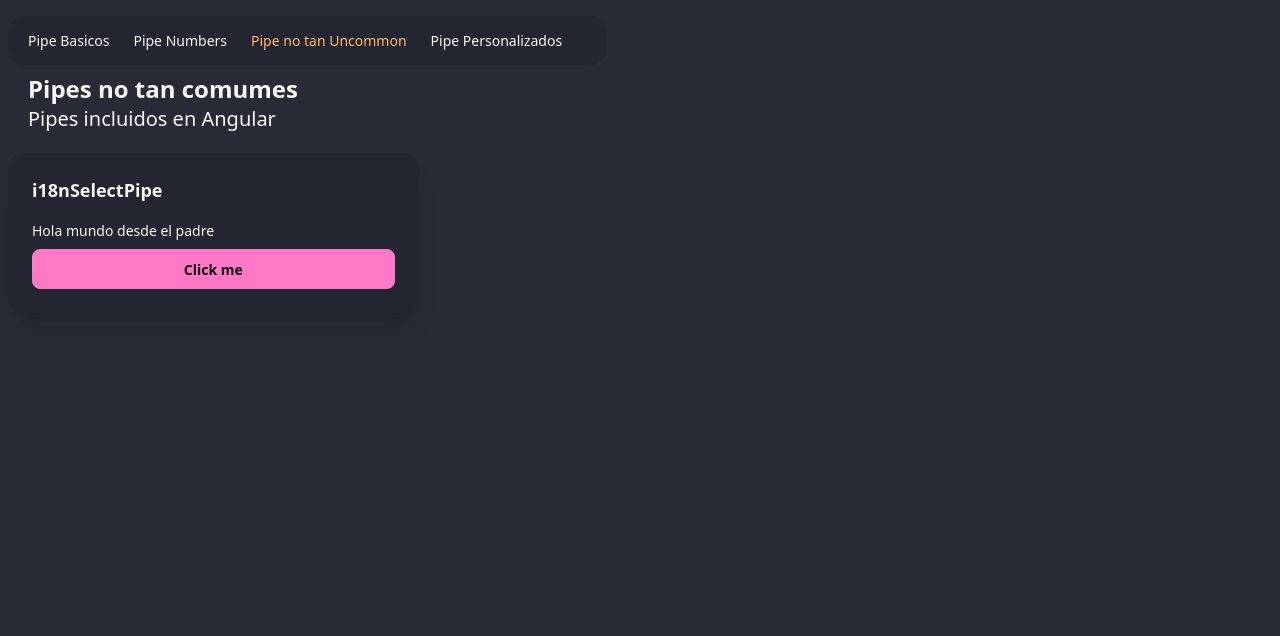
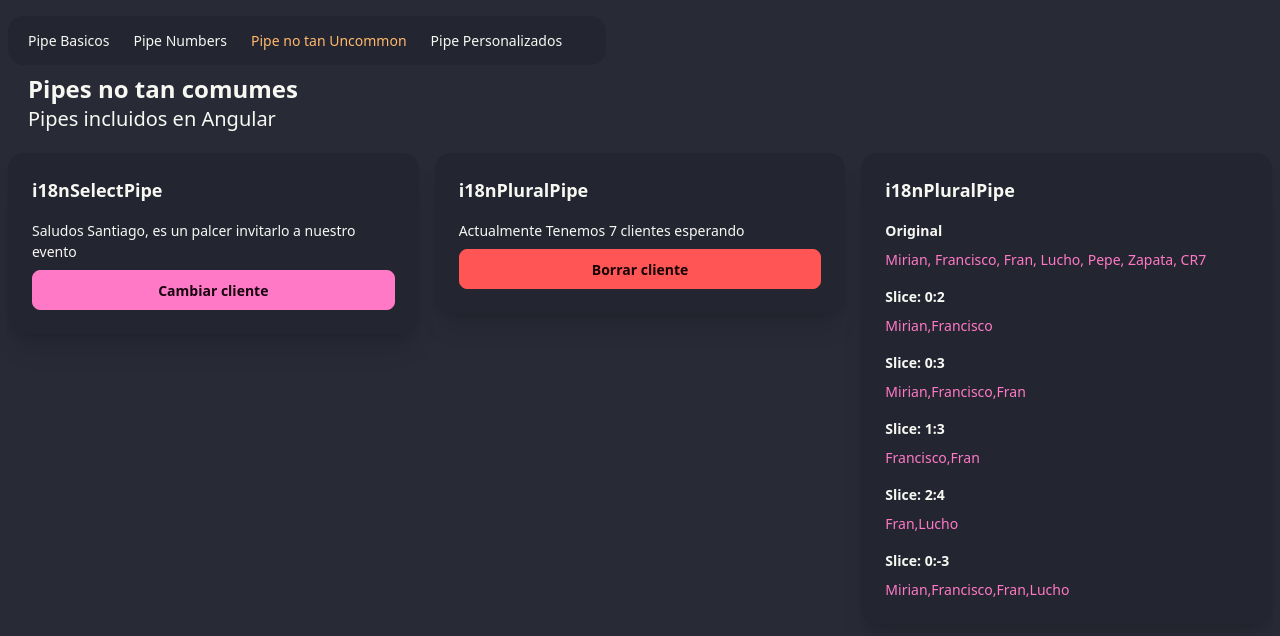
Before and after one commit to santiagocharrisC/angular20, an Angular app: page /uncommon in a window 1280 px wide. Shown: the top 636 px of the page. Built offline with nearby package versions, Linux system fonts and the light colour scheme.

Commit message:
SilcePipe

```diff
--- a/src/app/pages/uncommon-page/uncommon-page.html
+++ b/src/app/pages/uncommon-page/uncommon-page.html
@@ -4,9 +4,34 @@
 </section>
 
 <div class="grid grid-cols-1 md:grid-cols-2 xl:grid-cols-3 gap-4">
+  <!-- i18n Select -->
   <app-card title="i18nSelectPipe">
-    <p>Hola mundo desde el padre</p>
-
-    <button class="btn btn-primary">Click me</button>
+    <p>Saludos {{client().name}}, es un palcer
+      {{client().gender | i18nSelect:invitationMap}} a nuestro evento </p>
+    <button (click)="changeClient()" class="btn btn-primary">Cambiar cliente</button>
+  </app-card>
+  <!-- i18 Plural -->
+  <app-card title="i18nPluralPipe">
+    <p> Actualmente {{ clients().length |i18nPlural:clientsMap()}}</p>
+    <button [disabled]="clients().length == 0" (click)="deleteClient()" class="btn btn-error">Borrar cliente</button>
+  </app-card>
+  <!-- i18 Slice -->
+  <app-card title="i18nPluralPipe">
+    <b>Original</b>
+    <p class="text-primary">{{clients().join(', ')}}</p>
+     <b class="mt-2">Slice: 0:2 </b>
+     <p class="text-primary"> {{clients() | slice: 0 : 2}} </p>
+     <!---->
+     <b class="mt-2">Slice: 0:3 </b>
+     <p class="text-primary"> {{clients() | slice: 0 : 3}} </p>
+     <!---->
+     <b class="mt-2">Slice: 1:3 </b>
+     <p class="text-primary"> {{clients() | slice: 1 : 3}} </p>
+     <!---->
+     <b class="mt-2">Slice: 2:4 </b>
+     <p class="text-primary"> {{clients() | slice: 2 : 4}} </p>
+     <!---->
+     <b class="mt-2">Slice: 0:-3 </b>
+     <p class="text-primary"> {{clients() | slice: 0 : -3}} </p>
   </app-card>
 </div>
--- a/src/app/pages/uncommon-page/uncommon-page.ts
+++ b/src/app/pages/uncommon-page/uncommon-page.ts
@@ -1,9 +1,64 @@
-import { Component } from '@angular/core';
+import { Component, signal } from '@angular/core';
 import { Card } from "../../components/card/card";
+import { I18nPluralPipe, I18nSelectPipe, SlicePipe } from '@angular/common';
+
+const client1 = {
+  name: 'Santiago',
+  gender: 'male',
+  age: '21',
+  address: 'Barranquilla, Colombia'
+}
+const client2 = {
+  name: 'Yoana',
+  gender: 'female',
+  age: '29',
+  address: 'la union, sucre'
+}
 
 @Component({
   selector: 'app-uncommon-page',
-  imports: [Card],
+  imports: [Card, I18nSelectPipe, I18nPluralPipe, SlicePipe],
   templateUrl: './uncommon-page.html',
 })
-export default class UncommonPage { }
+export default class UncommonPage {
+
+  // i18n Select
+  client = signal(client1);
+
+  invitationMap = {
+    male: 'invitarlo',
+    female: 'invitarla',
+  }
+
+  changeClient() {
+    if ( this.client() == client1 ) {
+      this.client.set(client2)
+      return
+    }
+
+    this.client.set(client1);
+  }
+
+  // i18 Plural
+  clientsMap = signal({
+    '=0' : 'no tenemos clientes esperando',
+    '=1' : 'Tenemos 1 cliente esperando',
+    '=2' : 'Tenemos 2 clientes esperando',
+    other : 'Tenemos # clientes esperando',
+  })
+
+  clients = signal([
+    'Mirian',
+    'Francisco',
+    'Fran',
+    'Lucho',
+    'Pepe',
+    'Zapata',
+    'CR7',
+  ]);
+
+  deleteClient() {
+    this.clients.update(prev => prev.slice(1) );
+  }
+
+}
```
